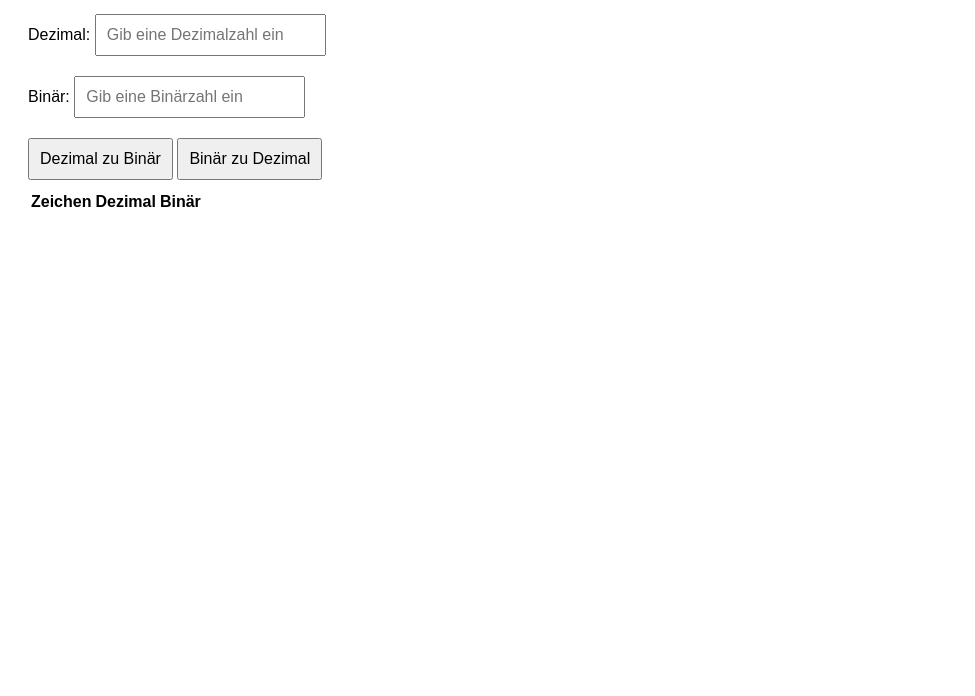
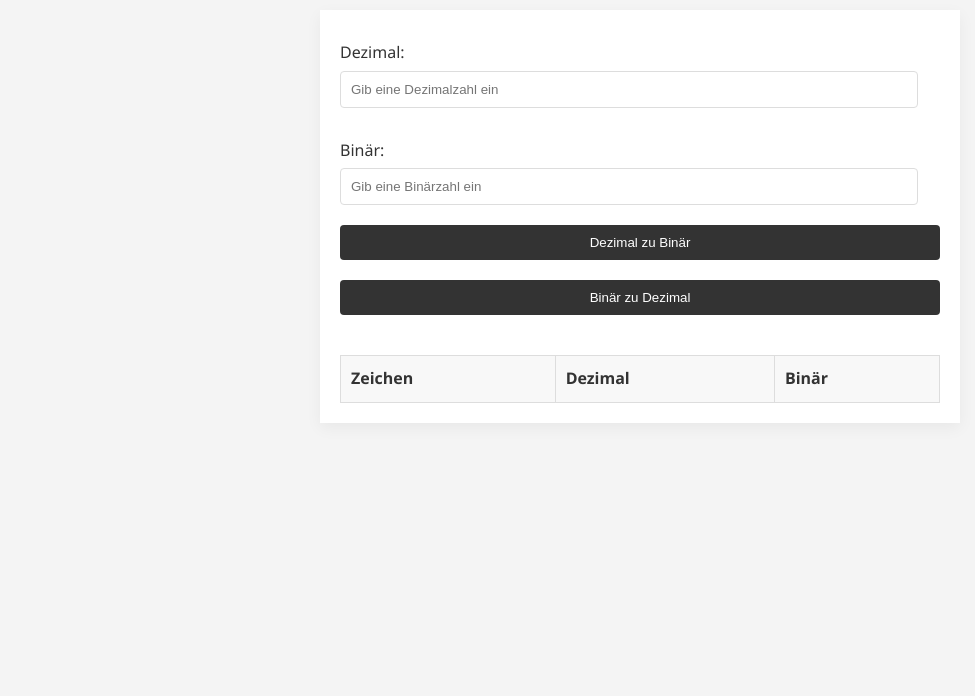
Before and after one commit to BurhanAbi/SiteKI, a plain HTML site: page index.html in a window 1280 px wide. Shown: the part 104-800 px from the top of the page, without its empty margins (0-975 px from the left). Drawn offline with Linux system fonts and the light colour scheme.

Commit message:
Update style.css

```diff
--- a/style.css
+++ b/style.css
@@ -1,20 +1,82 @@
 /* style.css */
 body {
-    font-family: Arial, sans-serif;
+    font-family: 'Segoe UI', Tahoma, Geneva, Verdana, sans-serif;
+    background-color: #f4f4f4;
+    color: #333;
+    line-height: 1.6;
     padding: 20px;
+    margin: 0;
+}
+
+h1 {
+    text-align: center;
 }
 
 #converter {
+    background: white;
+    padding: 20px;
+    margin: 20px auto;
+    width: 80%;
+    max-width: 600px;
+    box-shadow: 0 5px 15px rgba(0,0,0,.05);
+}
+
+label {
+    display: block;
+    margin: 10px 0 5px;
+}
+
+input[type="number"],
+input[type="text"] {
+    width: calc(100% - 22px);
+    padding: 10px;
+    margin-bottom: 20px;
+    border: 1px solid #ddd;
+    border-radius: 4px;
+    box-sizing: border-box;
+}
+
+button {
+    width: 100%;
+    padding: 10px;
+    border: none;
+    background-color: #333;
+    color: white;
+    cursor: pointer;
+    border-radius: 4px;
+    margin-bottom: 20px;
+}
+
+button:hover {
+    background-color: #555;
+}
+
+table {
+    width: 100%;
+    border-collapse: collapse;
     margin-top: 20px;
 }
 
-input, button {
-    margin-top: 10px;
-    margin-bottom: 10px;
+table thead th {
+    background-color: #f8f8f8;
+    color: #333;
+    font-weight: bold;
+    text-align: left;
     padding: 10px;
-    font-size: 16px;
+    border: 1px solid #ddd;
 }
 
-button {
-    cursor: pointer;
+table tbody td {
+    padding: 10px;
+    border: 1px solid #ddd;
 }
+
+table tbody tr:nth-child(even) {
+    background-color: #f8f8f8;
+}
+
+@media (max-width: 600px) {
+    #converter {
+        width: 95%;
+    }
+}
```
